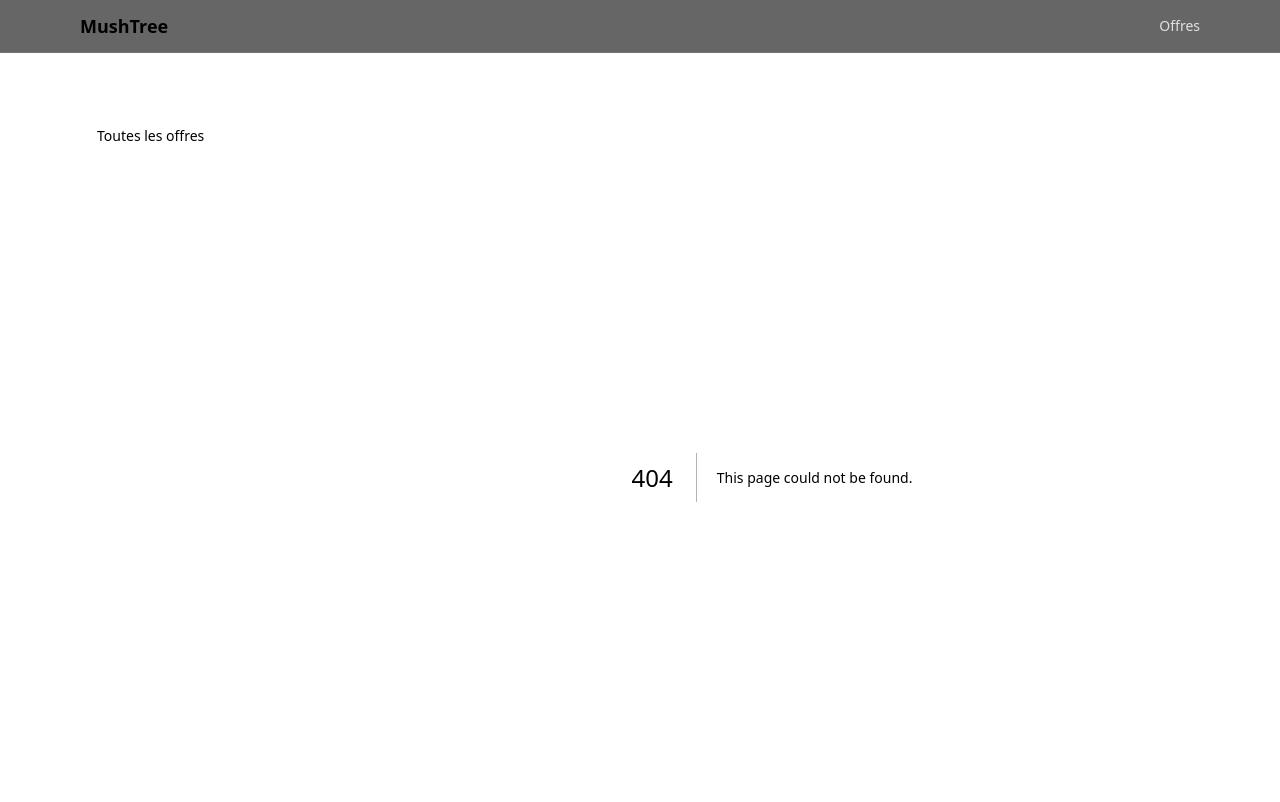
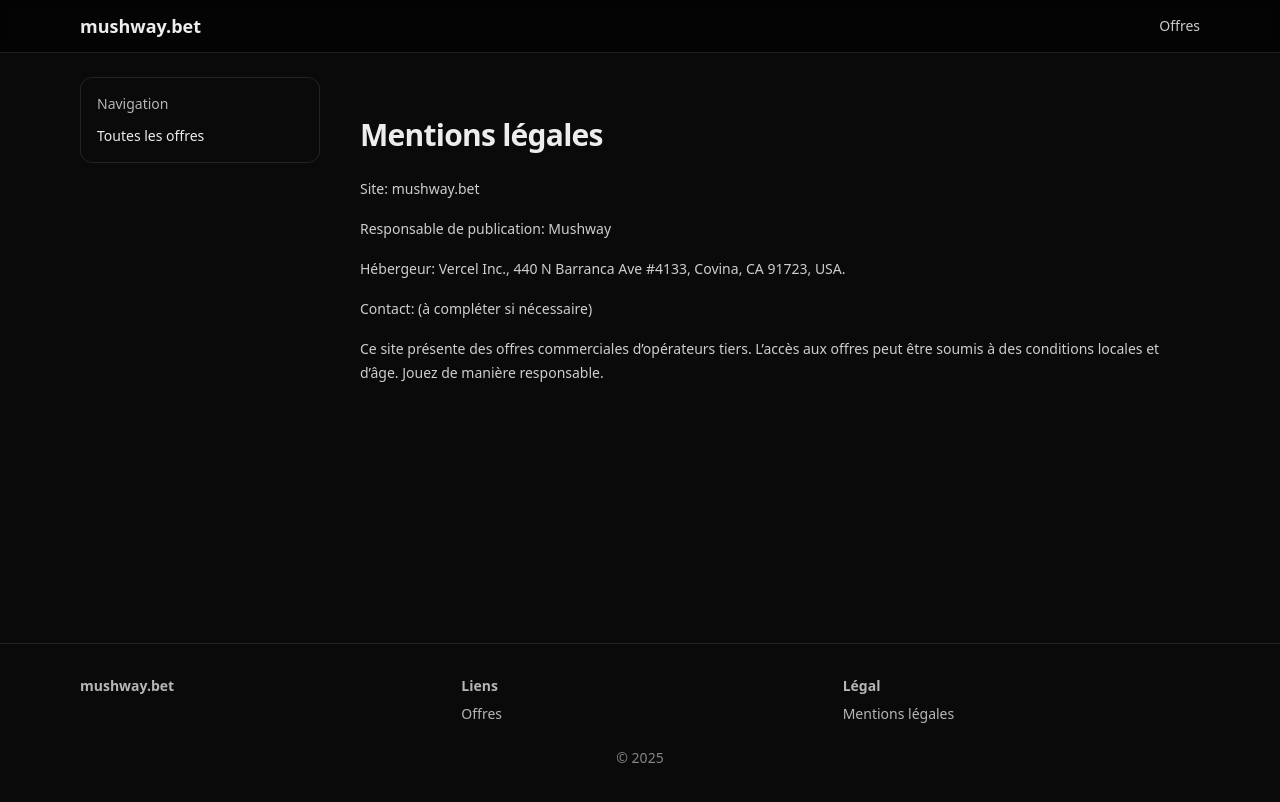
Before and after one commit to AngATV/MushTree, a Next.js app: page /mentions-legales in a window 1280 px wide. Before the commit this address had no page. Shown: the top 802 px of the page. Built offline with nearby package versions, Linux system fonts and the light colour scheme.

Commit message:
chore(branding): footer/branding -> mushway.bet; ajouter /mentions-legales; retirer Contact

```diff
--- a/src/app/layout.tsx
+++ b/src/app/layout.tsx
@@ -14,7 +14,7 @@ export default async function RootLayout({ children }: { children: React.ReactNo
           {/* Header */}
           <header className="sticky top-0 z-20 border-b border-white/10 bg-black/60 backdrop-blur">
             <div className="container py-3 flex items-center justify-between">
-              <div className="text-lg font-semibold">MushTree</div>
+              <div className="text-lg font-semibold">mushway.bet</div>
               <nav className="hidden sm:flex gap-4 text-sm text-white/80">
                 <a href="/" className="hover:text-white">Offres</a>
               </nav>
@@ -40,8 +40,7 @@ export default async function RootLayout({ children }: { children: React.ReactNo
           <footer className="border-t border-white/10">
             <div className="container py-8 text-sm text-white/70 grid gap-6 md:grid-cols-3">
               <div>
-                <div className="font-semibold mb-2">MushTree</div>
-                <p className="text-white/60">Offres casino sélectionnées. Suivi des clics et tableau admin.</p>
+                <div className="font-semibold mb-2">mushway.bet</div>
               </div>
               <div>
                 <div className="font-semibold mb-2">Liens</div>
@@ -52,8 +51,7 @@ export default async function RootLayout({ children }: { children: React.ReactNo
               <div>
                 <div className="font-semibold mb-2">Légal</div>
                 <ul className="space-y-1">
-                  <li><a href="#" className="hover:underline">Mentions légales</a></li>
-                  <li><a href="#" className="hover:underline">Contact</a></li>
+                  <li><a href="/mentions-legales" className="hover:underline">Mentions légales</a></li>
                 </ul>
               </div>
               <div className="md:col-span-3 text-center text-white/50">© 2025</div>
--- /dev/null
+++ b/src/app/mentions-legales/page.tsx
@@ -0,0 +1,16 @@
+export const dynamic = "force-static";
+
+export default function MentionsLegales() {
+  return (
+    <section className="container py-10 space-y-6">
+      <h1 className="text-3xl font-bold tracking-tight">Mentions légales</h1>
+      <div className="space-y-4 text-white/80 text-sm leading-6">
+        <p>Site: mushway.bet</p>
+        <p>Responsable de publication: Mushway</p>
+        <p>Hébergeur: Vercel Inc., 440 N Barranca Ave #4133, Covina, CA 91723, USA.</p>
+        <p>Contact: (à compléter si nécessaire)</p>
+        <p>Ce site présente des offres commerciales d’opérateurs tiers. L’accès aux offres peut être soumis à des conditions locales et d’âge. Jouez de manière responsable.</p>
+      </div>
+    </section>
+  );
+}
```
